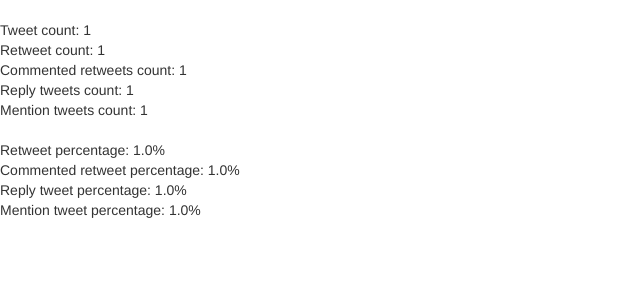
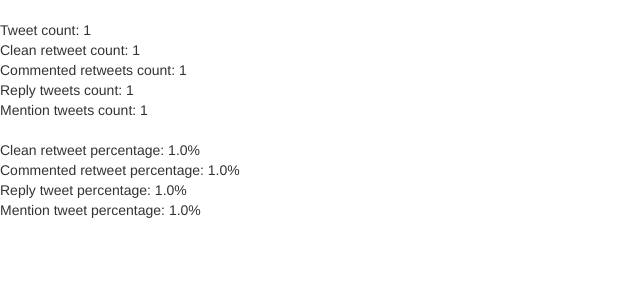
Before and after one commit to JoelKlint/twitter-geolocation-tracker, a Flask app: template web/templates/statistics.html in a window 1280 px wide. Shown: the part 52-352 px from the top of the page, without its empty margins (0-640 px from the left). Run offline with Flask 2, Linux system fonts and the light colour scheme; the template is opened without the code that fills it: most values are stand-ins (such as "Sample title", 1, 10 or a date in 2020); some libraries are stand-ins or nearby versions.

Commit message:
gave clean retweets a better variable name

```diff
--- a/web/database_text_searcher.py
+++ b/web/database_text_searcher.py
@@ -21,9 +21,9 @@ class Database(Database):
         cur = self.conn.cursor()
 
         statement = """
-                SELECT count(*)
-                FROM tweets
-                WHERE text ILIKE '@realDonaldTrump%https://t.co/%'
+            SELECT count(*)
+            FROM tweets
+            WHERE text ILIKE '@realDonaldTrump%https://t.co/%'
         """
         cur.execute(statement)
         commented_retweet_count = cur.fetchone()
--- a/web/server.py
+++ b/web/server.py
@@ -13,15 +13,15 @@ def statistics():
     db = Database(DB_NAME)
 
     tweet_count = db.get_total_tweet_count()
-    retweet_count = db.get_total_clean_retweet_count()
+    clean_retweet_count = db.get_total_clean_retweet_count()
     commented_retweet_count = db.get_total_commented_retweet_count()
     reply_tweet_count = db.get_total_reply_count()
     total_mention_count = db.get_total_mention_count()
 
 
     return render_template('statistics.html',
-        retweet_count=retweet_count,
         tweet_count=tweet_count,
+        clean_retweet_count=clean_retweet_count,
         commented_retweet_count=commented_retweet_count,
         reply_tweet_count=reply_tweet_count,
         total_mention_count=total_mention_count)
--- a/web/templates/statistics.html
+++ b/web/templates/statistics.html
@@ -3,14 +3,14 @@
 {% block content %}
 
 <div>Tweet count: {{ tweet_count }}</div>
-<div>Retweet count: {{ retweet_count }}</div>
+<div>Clean retweet count: {{ clean_retweet_count }}</div>
 <div>Commented retweets count: {{ commented_retweet_count }}</div>
 <div>Reply tweets count: {{ reply_tweet_count }}</div>
 <div>Mention tweets count: {{ total_mention_count }}</div>
 
 <br>
 
-<div>Retweet percentage: {{ (retweet_count/tweet_count)|round(3) }}%</div>
+<div>Clean retweet percentage: {{ (clean_retweet_count/tweet_count)|round(3) }}%</div>
 <div>Commented retweet percentage: {{ (commented_retweet_count/tweet_count)|round(3) }}%</div>
 <div>Reply tweet percentage: {{ (reply_tweet_count/tweet_count)|round(3) }}%</div>
 <div>Mention tweet percentage: {{ (total_mention_count/tweet_count)|round(3) }}%</div>
```
